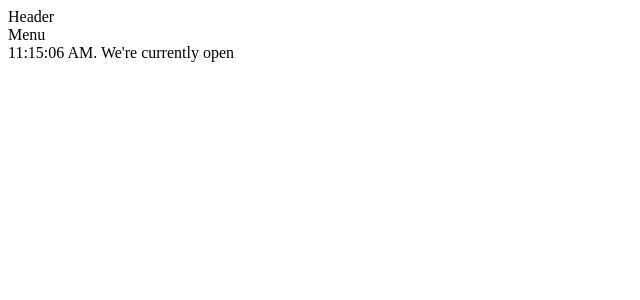
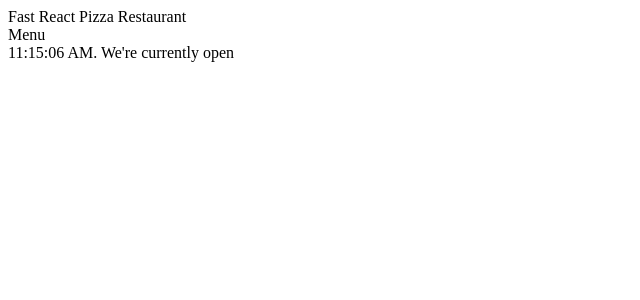
Before and after one commit to AmaduKamara/pizza-menu-app, a React (Create React App) app: page / in a window 1280 px wide. Shown: the top 300 px of the page, without its empty margins (0-640 px from the left). Built offline with nearby package versions, Linux system fonts and the light colour scheme.

Commit message:
Add Header title

```diff
--- a/src/components/Header.jsx
+++ b/src/components/Header.jsx
@@ -1,9 +1,7 @@
-import React from 'react'
+import React from "react";
 
 const Header = () => {
-  return (
-    <div>Header</div>
-  )
-}
+  return <div>Fast React Pizza Restaurant</div>;
+};
 
-export default Header
+export default Header;
```
